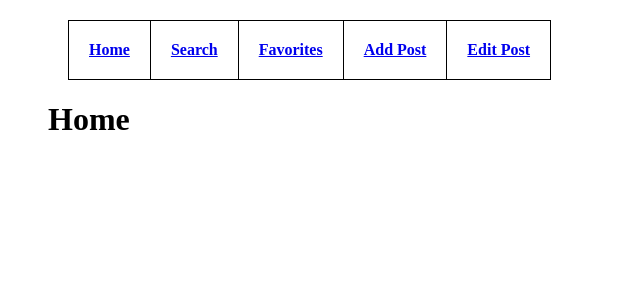
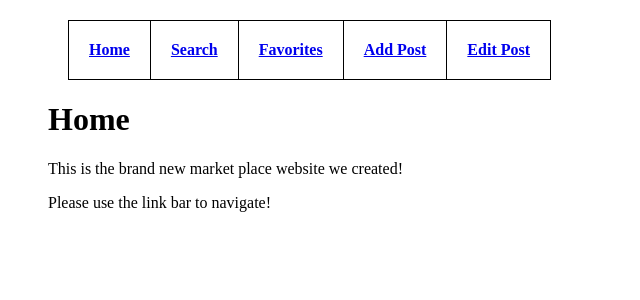
Before and after one commit to hoalexander44/CS375_Boring_Group, a React (Create React App) app in the folder app/client/: page /Home in a window 1280 px wide. Shown: the top 300 px of the page, without its empty margins (0-640 px from the left). Built offline with nearby package versions, Linux system fonts and the light colour scheme.

Commit message:
small change

```diff
--- a/app/client/src/pages/HomePage.js
+++ b/app/client/src/pages/HomePage.js
@@ -9,6 +9,8 @@ class HomePage extends Component {
         <div>
             <LinkBar />
             <h1>Home</h1>
+            <p>This is the brand new market place website we created!</p>
+            <p> Please use the link bar to navigate!</p>
         </div>
     );
   }
--- a/app/client/src/pages/SellerHome.js
+++ b/app/client/src/pages/SellerHome.js
@@ -56,7 +56,7 @@ class SellerHome extends Component {
             <h1>Seller Home</h1>
 
             <div>
-                <h2> POSTS </h2>
+                <h2> MY POSTS </h2>
                 {this.editPostList()}
             </div>
         </div>
```
